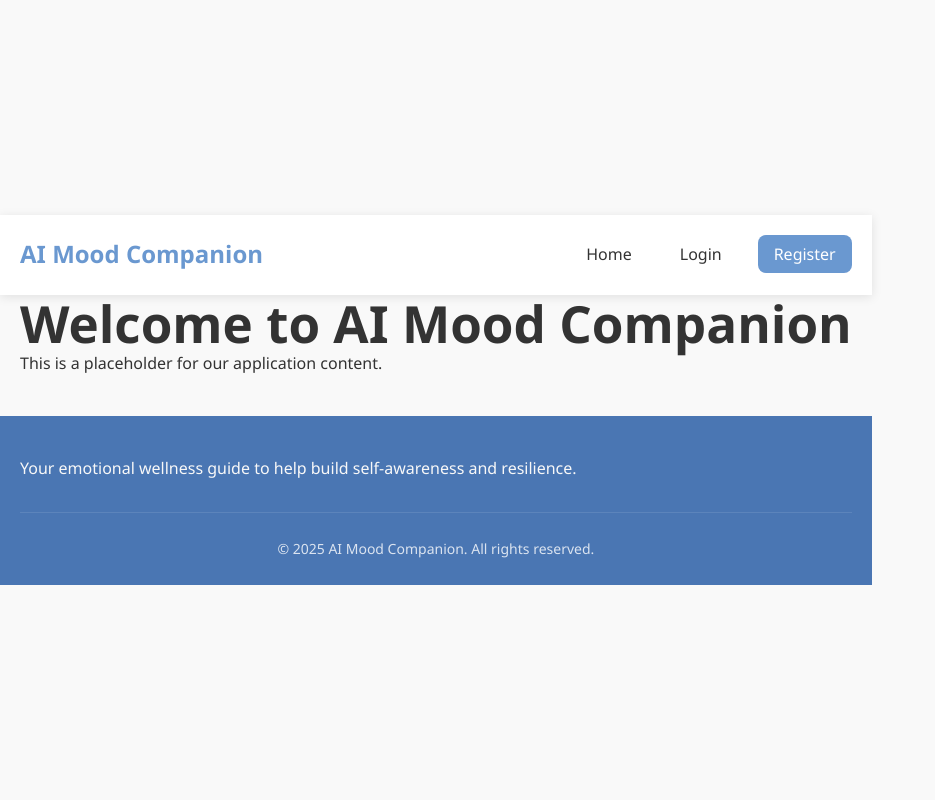
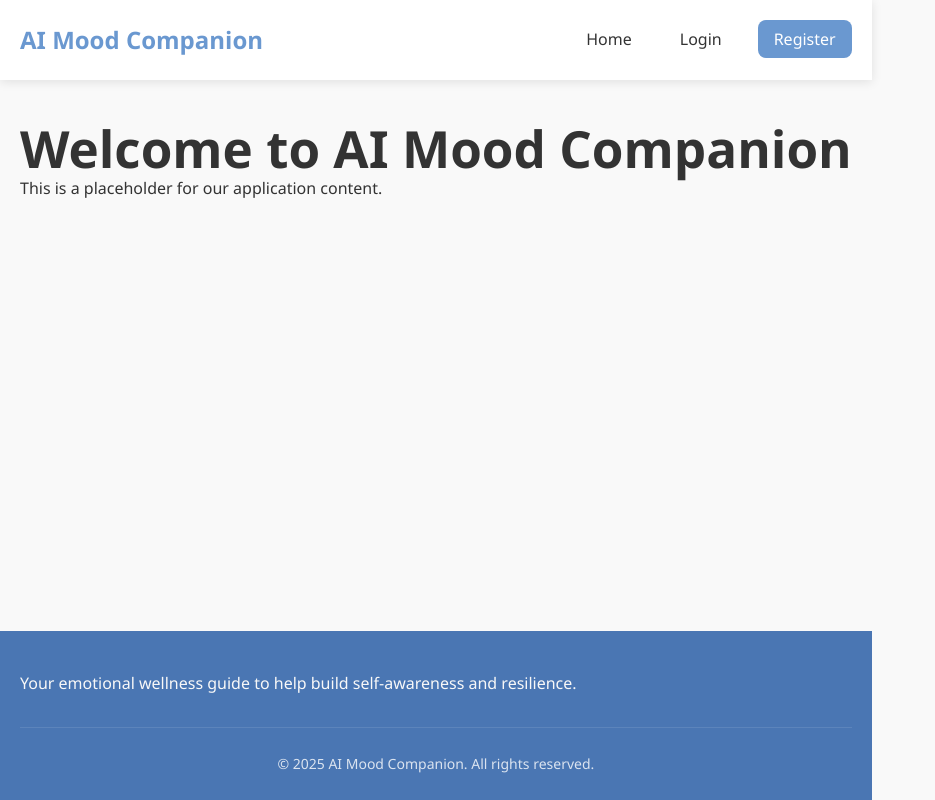
Before and after one commit to swanwish/MoodCompanion, a React (Vite) app in the folder client/: page / in a window 1280 px wide. Shown: the whole page, without its empty margins (0-935 px from the left). Built offline with nearby package versions, Linux system fonts and the light colour scheme.

Commit message:
feat: add app-container and main-content styles for layout structure

```diff
--- a/client/src/App.css
+++ b/client/src/App.css
@@ -34,3 +34,14 @@
     margin: 0 auto;
     padding: 0 20px;
   }
+
+  .app-container {
+    display: flex;
+    flex-direction: column;
+    min-height: 100vh;
+  }
+
+  .main-content {
+    flex: 1;
+    padding: 40px 0;
+  }
```
